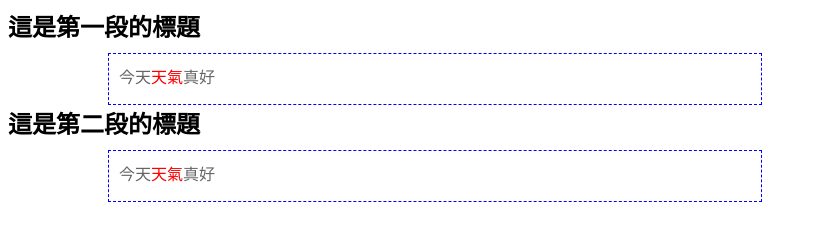
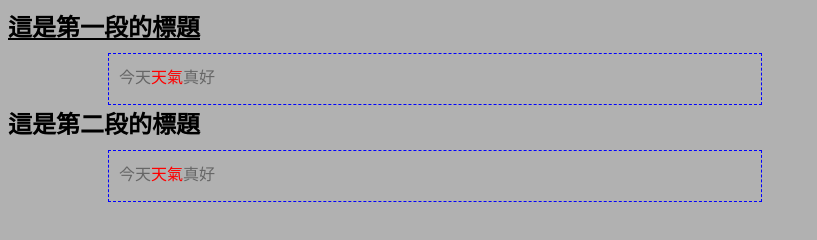
Before and after one commit to jayhanlin/NTU_javascript_junior_training, a plain HTML site: page css.html in a window 1280 px wide. Shown: the whole page, without its empty margins (0-817 px from the left). Drawn offline with Linux system fonts and the light colour scheme.

Commit message:
介紹Class、id、tag 選擇器使用方式

```diff
--- a/css.html
+++ b/css.html
@@ -6,7 +6,11 @@
     <meta http-equiv="X-UA-Compatible" content="IE=edge">
     <meta name="viewport" content="width=device-width, initial-scale=1.0">
     <title>CSS</title>
+    <!-- html註解 -->
     <style>
+        /* CSS註解 */
+        /* CSS選擇器 (Selector) */
+        /* Class選擇器 */
         .title {
             margin-bottom: 10px;
             font-size: 24px;
@@ -25,12 +29,22 @@
         .keyword {
             color: red;
         }
+
+        /* id選擇器 */
+        #p1 {
+            text-decoration: underline;
+        }
+
+        /* 標籤名稱選擇器 */
+        body {
+            background-color: #a1a1a1d2;
+        }
     </style>
 </head>
 
-<body style="background-color: #ffffff;">
+<body>
     <!-- <h3 style="color: red; text-decoration: underline;">這是第一段的標題</h3> -->
-    <div class="title">這是第一段的標題</div>
+    <div class="title" id="p1">這是第一段的標題</div>
     <!--區塊型標籤(會自動換行)-->
     <div class="content">今天<span class="keyword">天氣</span>真好
         <!--<div style="background-color: grey;">更多內容</div>-->
```
